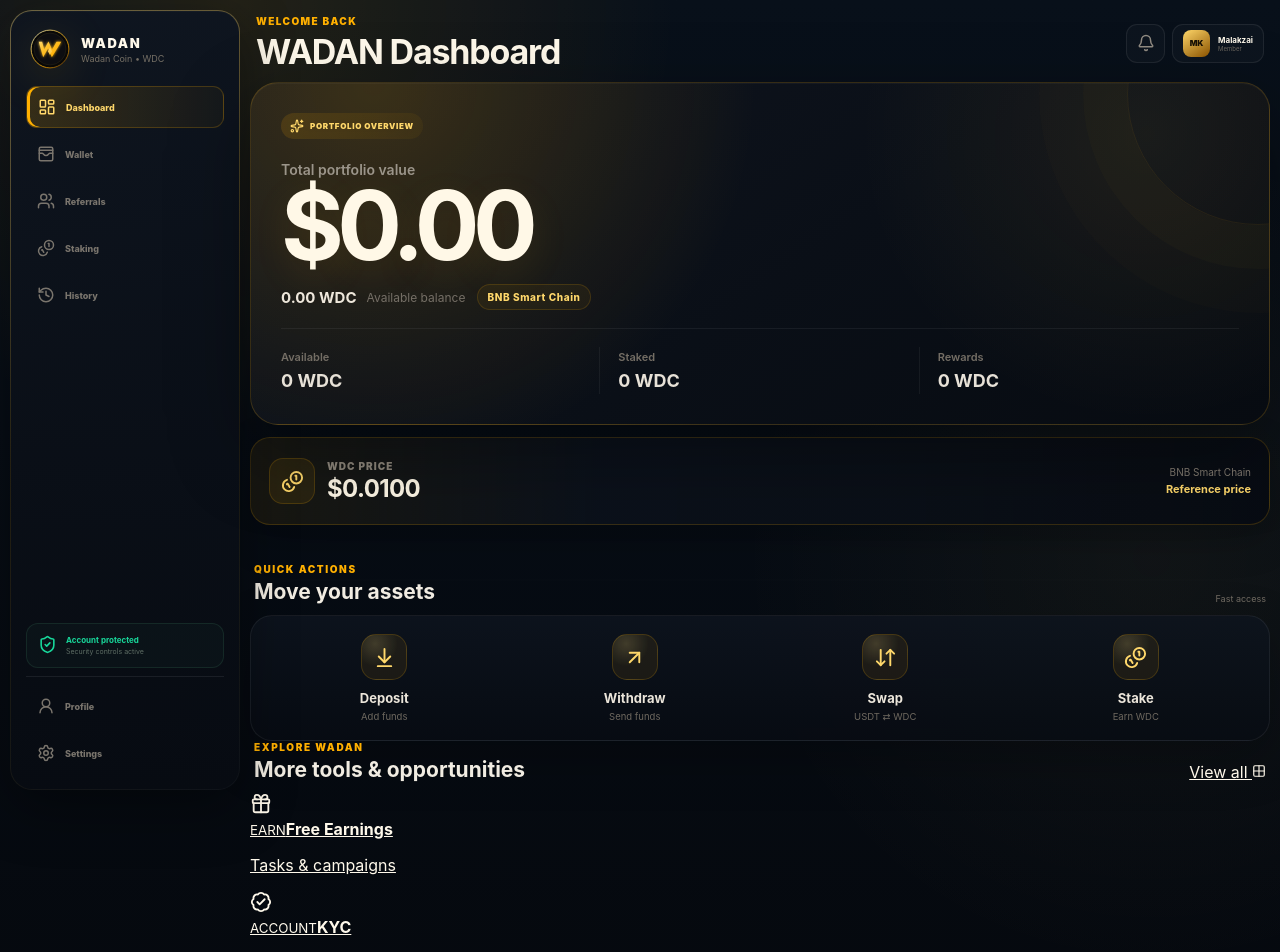
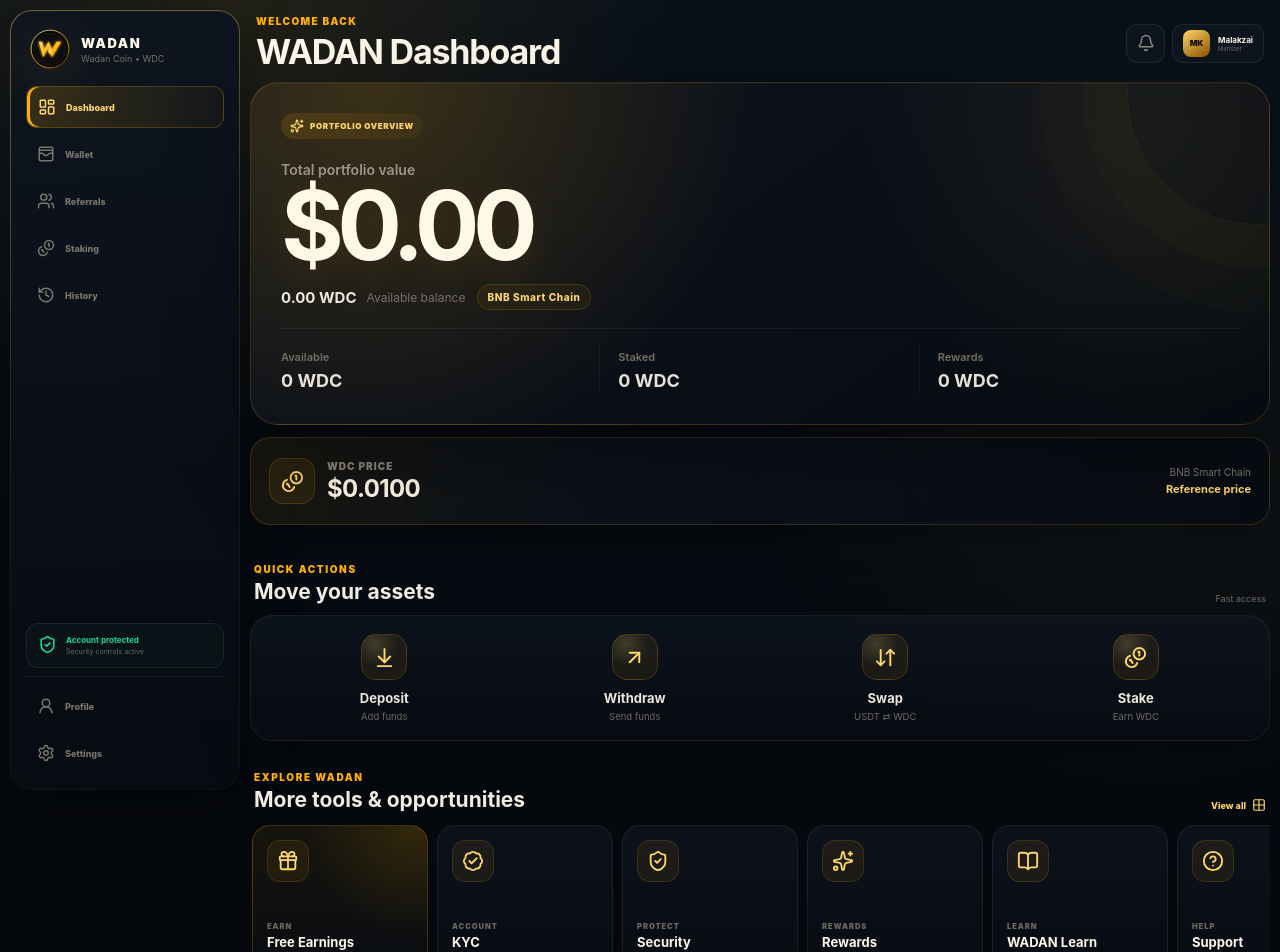
Before and after one commit to mkmalakzai/WadanApp, a Next.js app: page /dashboard in a window 1280 px wide. Shown: the top 952 px of the page. Built offline with nearby package versions, Linux system fonts and the light colour scheme.

Commit message:
Add smooth page transitions and Explore WADAN slider styling

```diff
--- a/app/globals.css
+++ b/app/globals.css
@@ -4270,3 +4270,200 @@ linear-gradient(135deg,rgba(255,229,150,.56),rgba(255,176,0,.16),rgba(255,255,25
     max-width:145px;
   }
 }
+
+
+/* =========================================================
+   WADAN EXPERIENCE V15
+   Native-feel route entrance + Explore WADAN slider
+   ========================================================= */
+
+@keyframes wadanPageEnter{
+  from{
+    opacity:.18;
+    transform:translateY(9px) scale(.997);
+  }
+  to{
+    opacity:1;
+    transform:translateY(0) scale(1);
+  }
+}
+
+.dash-main,
+.flow-page,
+.auth-wrap-new{
+  animation:wadanPageEnter .22s cubic-bezier(.22,.8,.22,1) both;
+  transform-origin:50% 0;
+  will-change:opacity,transform;
+}
+
+.explore-section{
+  margin-top:30px;
+}
+
+.explore-section-head{
+  align-items:flex-end;
+}
+
+.explore-section-head>a{
+  display:inline-flex;
+  align-items:center;
+  gap:6px;
+  color:var(--gold2);
+  text-decoration:none;
+  font-size:9px;
+  font-weight:850;
+  white-space:nowrap;
+}
+
+.explore-slider{
+  display:flex;
+  gap:9px;
+  overflow-x:auto;
+  padding:2px 2px 10px;
+  scroll-snap-type:x mandatory;
+  scroll-padding-inline:2px;
+  overscroll-behavior-inline:contain;
+  -webkit-overflow-scrolling:touch;
+  scrollbar-width:none;
+}
+
+.explore-slider::-webkit-scrollbar{
+  display:none;
+}
+
+.explore-card{
+  min-width:176px;
+  max-width:176px;
+  min-height:156px;
+  padding:14px;
+  flex:0 0 auto;
+  display:flex;
+  flex-direction:column;
+  scroll-snap-align:start;
+  border:1px solid rgba(255,255,255,.07);
+  border-radius:18px;
+  background:
+    linear-gradient(180deg,rgba(14,20,30,.88),rgba(8,12,19,.94));
+  text-decoration:none;
+  transition:
+    transform .2s ease,
+    border-color .2s ease,
+    background .2s ease;
+}
+
+.explore-card:hover{
+  transform:translateY(-3px);
+  border-color:rgba(255,176,0,.22);
+  background:
+    radial-gradient(circle at 90% 0,rgba(255,176,0,.08),transparent 48%),
+    linear-gradient(180deg,rgba(17,23,33,.94),rgba(8,12,19,.96));
+}
+
+.explore-card-featured{
+  border-color:rgba(255,176,0,.22);
+  background:
+    radial-gradient(circle at 92% 4%,rgba(255,176,0,.12),transparent 48%),
+    linear-gradient(180deg,rgba(24,22,14,.93),rgba(8,12,19,.96));
+}
+
+.explore-card-icon{
+  width:42px;
+  height:42px;
+  display:grid;
+  place-items:center;
+  border-radius:13px;
+  color:var(--gold2);
+  background:rgba(255,176,0,.07);
+  border:1px solid rgba(255,176,0,.14);
+}
+
+.explore-card>div{
+  margin-top:auto;
+}
+
+.explore-card small,
+.explore-card strong,
+.explore-card p{
+  display:block;
+}
+
+.explore-card small{
+  color:#6d675f;
+  font-size:7.5px;
+  font-weight:900;
+  letter-spacing:.13em;
+}
+
+.explore-card strong{
+  margin-top:4px;
+  font-size:13px;
+  line-height:1.15;
+}
+
+.explore-card p{
+  margin:5px 0 0;
+  color:#7c756c;
+  font-size:8.5px;
+  line-height:1.4;
+}
+
+.explore-view-all{
+  border-style:dashed;
+  border-color:rgba(255,176,0,.20);
+}
+
+@media(max-width:760px){
+  .dash-main,
+  .flow-page,
+  .auth-wrap-new{
+    animation-duration:.20s;
+  }
+
+  .explore-section{
+    margin-top:27px;
+  }
+
+  .explore-section-head>a{
+    font-size:8.5px;
+  }
+
+  .explore-slider{
+    gap:7px;
+    margin-right:-14px;
+    padding-right:14px;
+  }
+
+  .explore-card{
+    min-width:150px;
+    max-width:150px;
+    min-height:146px;
+    padding:12px;
+    border-radius:16px;
+  }
+
+  .explore-card-icon{
+    width:39px;
+    height:39px;
+    border-radius:12px;
+  }
+
+  .explore-card strong{
+    font-size:12.5px;
+  }
+
+  .explore-card p{
+    font-size:8px;
+  }
+}
+
+@media(prefers-reduced-motion:reduce){
+  .dash-main,
+  .flow-page,
+  .auth-wrap-new{
+    animation:none!important;
+  }
+
+  .explore-card{
+    transition:none!important;
+  }
+}
```
